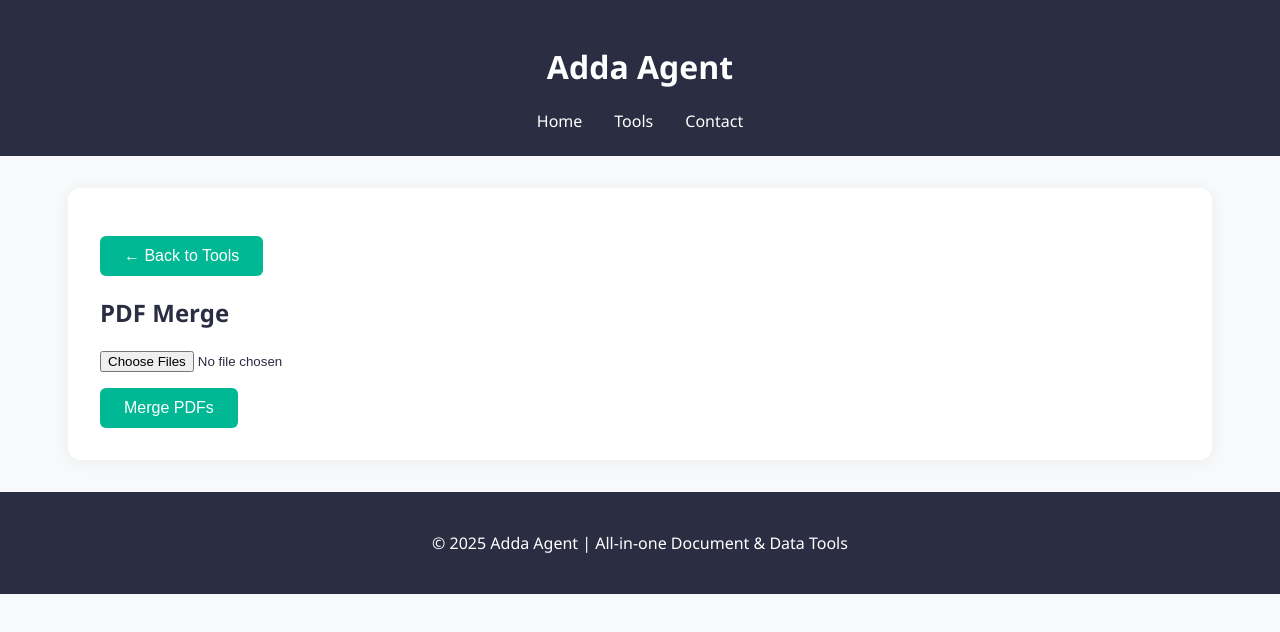
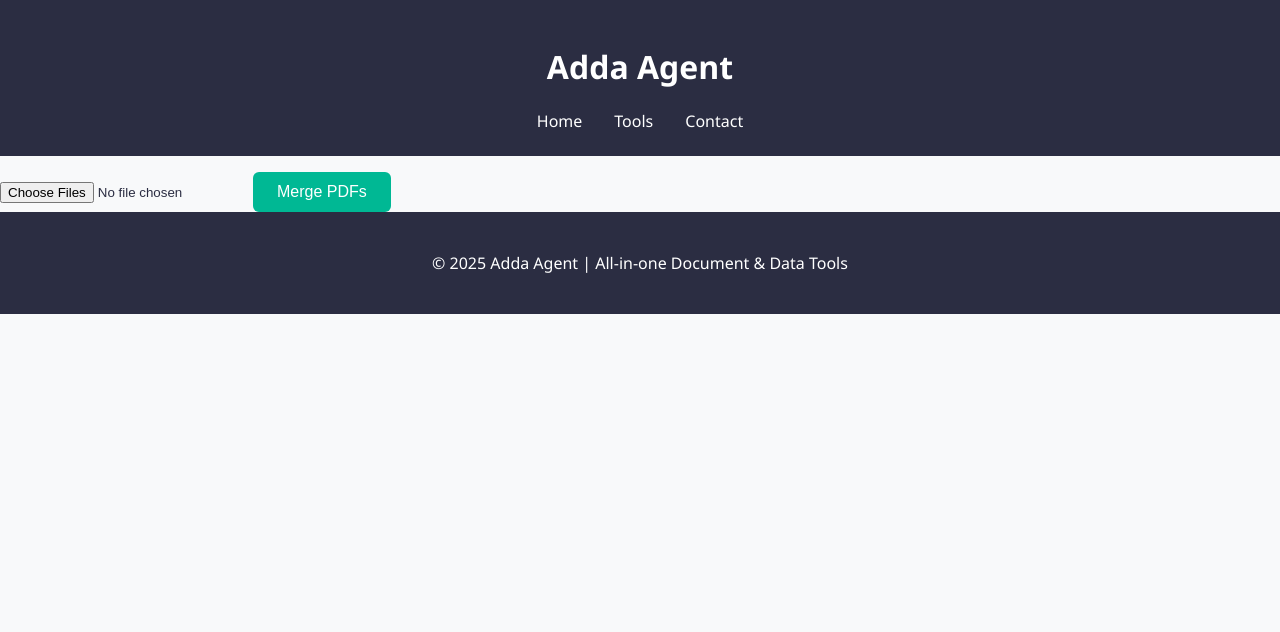
Before and after one commit to JyotiRanjan1340/Vstack.in, a React (Vite) app: page / in a window 1280 px wide. Both pictures are taken after a click on the button "Merge PDFs". Shown: the top 632 px of the page. Built offline with nearby package versions, Linux system fonts and the light colour scheme.

Commit message:
Refactor PdfMerge component and integrate API call

```diff
--- a/src/components/PdfMerge.jsx
+++ b/src/components/PdfMerge.jsx
@@ -1,42 +1,43 @@
 import React, { useState } from "react";
 
-export default function PdfMerge({ onBack }) {
+function PdfMerge() {
   const [files, setFiles] = useState([]);
-  const [merged, setMerged] = useState(false);
 
-  const handleFiles = (e) => {
-    setFiles([...e.target.files]);
-    setMerged(false);
+  const handleFileChange = (e) => {
+    setFiles(e.target.files);
   };
 
-  const handleMerge = (e) => {
+  const handleMerge = async (e) => {
     e.preventDefault();
-    // TODO: Connect to your backend API for merging PDFs
-    setMerged(true);
+    const formData = new FormData();
+    for (let i = 0; i < files.length; i++) {
+      formData.append("files", files[i]);
+    }
+    const response = await fetch("https://vstack-backend.onrender.com/pdf/merge", {
+      method: "POST",
+      body: formData,
+    });
+    if (response.ok) {
+      const blob = await response.blob();
+      const url = window.URL.createObjectURL(blob);
+      const a = document.createElement("a");
+      a.href = url;
+      a.download = "merged.pdf";
+      document.body.appendChild(a);
+      a.click();
+      document.body.removeChild(a);
+      window.URL.revokeObjectURL(url);
+    } else {
+      alert("Failed to merge PDFs");
+    }
   };
 
   return (
-    <section className="main-content">
-      <button onClick={onBack}>&larr; Back to Tools</button>
-      <h2>PDF Merge</h2>
-      <form onSubmit={handleMerge}>
-        <input
-          type="file"
-          accept="application/pdf"
-          multiple
-          onChange={handleFiles}
-          required
-        />
-        <br />
-        <button type="submit" disabled={files.length < 2}>
-          Merge PDFs
-        </button>
-      </form>
-      {merged && (
-        <div style={{ marginTop: "1rem", color: "green" }}>
-          <strong>Success!</strong> (This is a placeholder. Integrate API to get the merged PDF download link.)
-        </div>
-      )}
-    </section>
+    <form onSubmit={handleMerge}>
+      <input type="file" multiple onChange={handleFileChange} accept="application/pdf" />
+      <button type="submit">Merge PDFs</button>
+    </form>
   );
 }
+
+export default PdfMerge;
```
